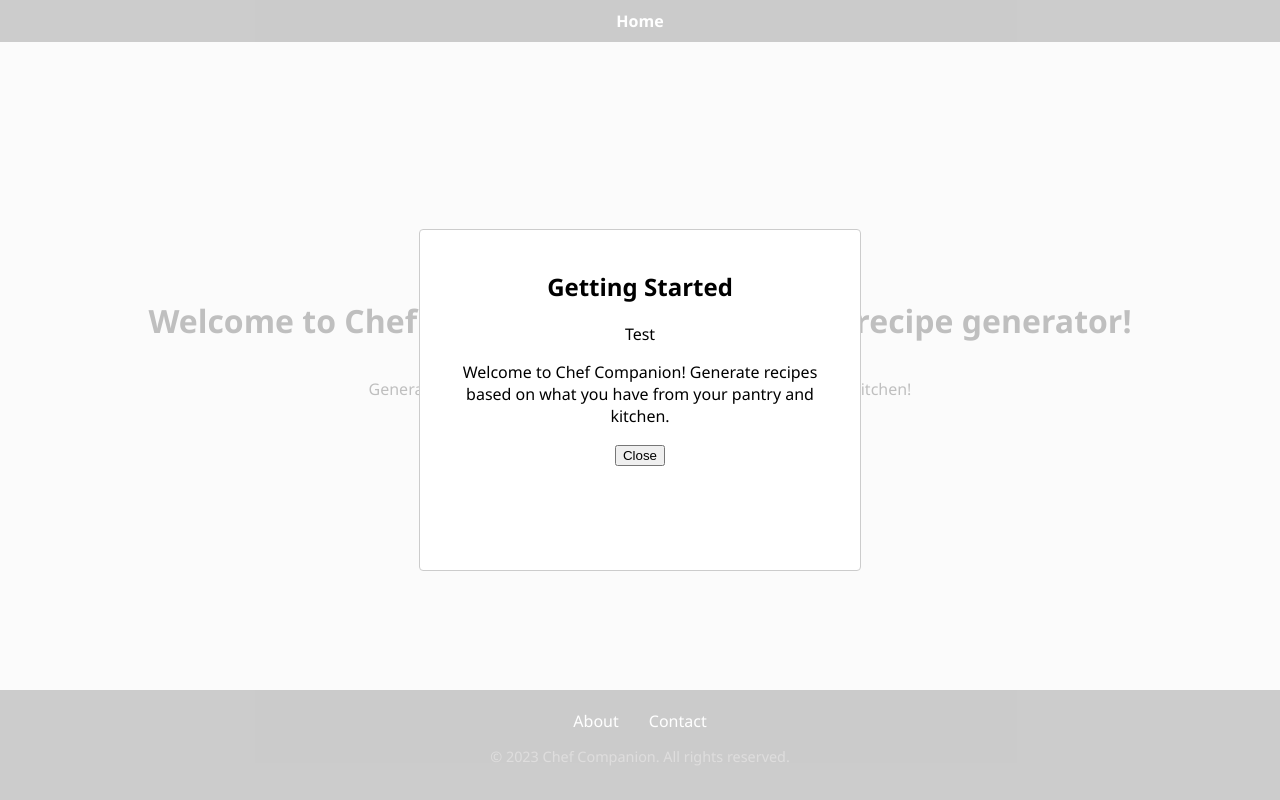
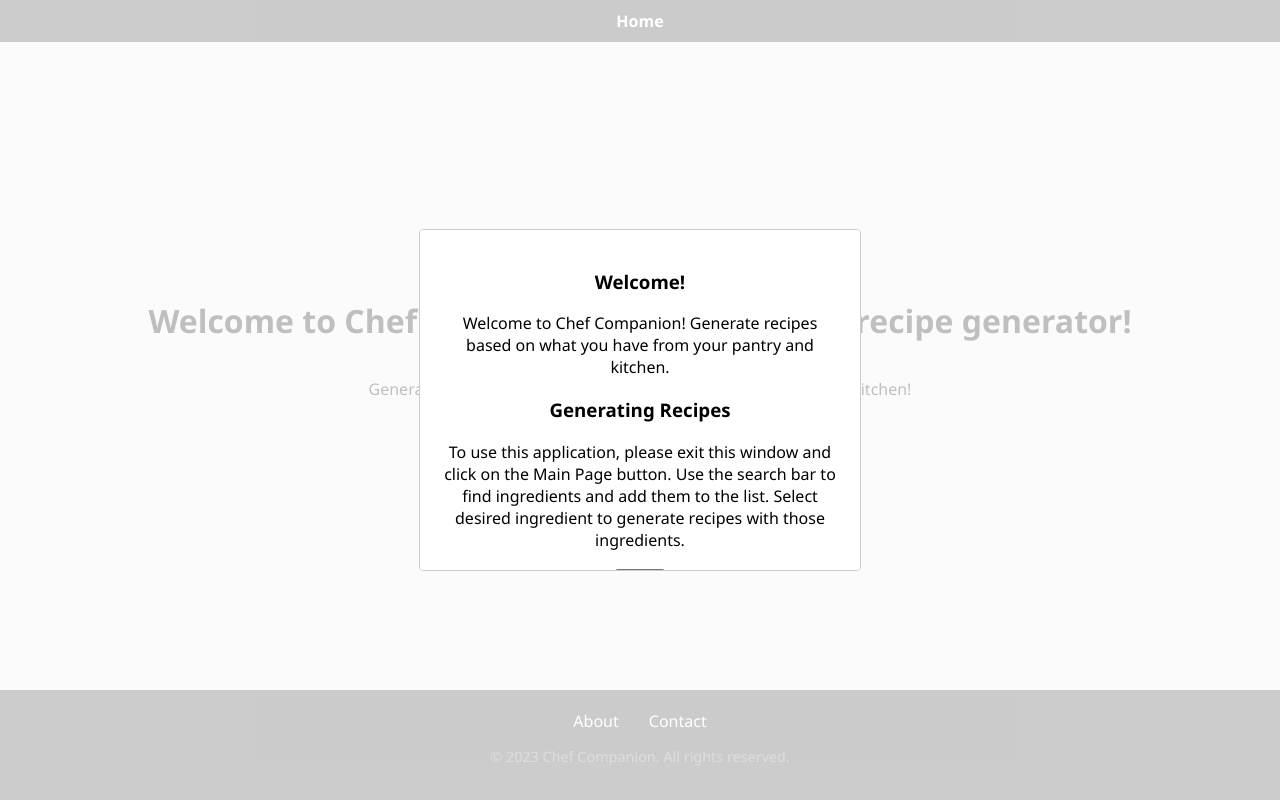
Before and after one commit to Chef-Companion/Chef-Companion, a React (Vite) app in the folder frontend/ChefCompanion/: page / in a window 1280 px wide. Both pictures are taken after a click on the button "Getting Started". Built offline with nearby package versions, Linux system fonts and the light colour scheme; no server answers.

Commit message:
added more instructions to the popout window

```diff
--- a/frontend/ChefCompanion/src/views/GettingStarted.jsx
+++ b/frontend/ChefCompanion/src/views/GettingStarted.jsx
@@ -5,7 +5,7 @@ import Modal from 'react-modal';
 Modal.setAppElement('#root');
 
 function GettingStartedModal({ isOpen, onRequestClose }) {
-    // Define custom styles for the modal
+    // Define custom styles
     const modalStyles = {
         content: {
             maxWidth: '400px',
@@ -16,17 +16,22 @@ function GettingStartedModal({ isOpen, onRequestClose }) {
     };
 
     return (
-        // Create the modal component
+        // Create the popout window
         <Modal
             isOpen={isOpen}
             onRequestClose={onRequestClose}
             contentLabel="Getting Started Modal"
             style={modalStyles}
         >
-            <h2>Getting Started</h2>
-            Test
+            <h3>Welcome!</h3>
             <p>
                 Welcome to Chef Companion! Generate recipes based on what you have from your pantry and kitchen.
+            </p>
+            <h3>Generating Recipes</h3>
+            <p>
+                To use this application, please exit this window and click on the Main Page button.
+                Use the search bar to find ingredients and add them to the list. Select desired ingredient to
+                generate recipes with those ingredients.
             </p>
             <button onClick={onRequestClose}>Close</button>
         </Modal>
```
